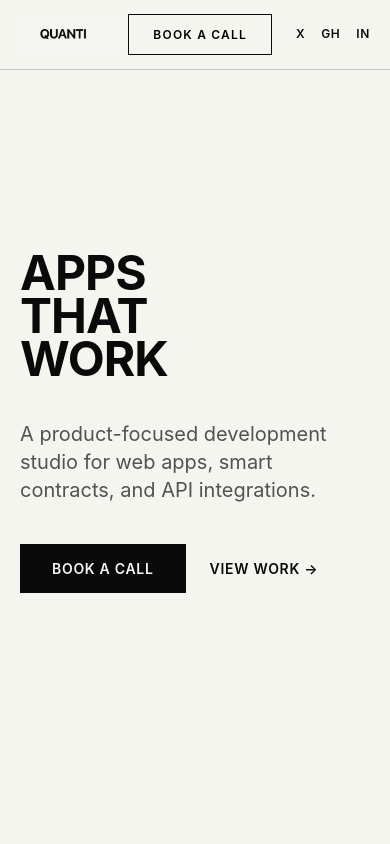
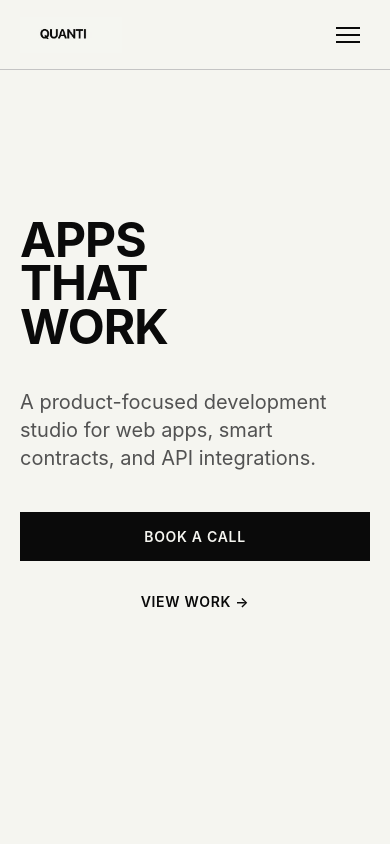
Before and after one commit to quantidexyz/quantide_landing, a React (Vite) app: page / in a window 390 px wide. Shown: the top 844 px of the page. Built offline with nearby package versions, Linux system fonts and the light colour scheme.

Commit message:
chore(ralph): iteration 5 progress

```diff
--- a/src/App.css
+++ b/src/App.css
@@ -129,6 +129,116 @@ button {
   font-size: 0.75rem;
   font-weight: 600;
   letter-spacing: 0.05em;
+}
+
+/* Hamburger Menu Button */
+.hamburger-btn {
+  display: none;
+  flex-direction: column;
+  justify-content: center;
+  align-items: center;
+  width: 44px;
+  height: 44px;
+  padding: 8px;
+  gap: 5px;
+  cursor: pointer;
+  background: transparent;
+  border: none;
+}
+
+.hamburger-line {
+  display: block;
+  width: 24px;
+  height: 2px;
+  background: var(--black);
+  transition: var(--transition-fast);
+}
+
+.hamburger-line.open:nth-child(1) {
+  transform: translateY(7px) rotate(45deg);
+}
+
+.hamburger-line.open:nth-child(2) {
+  opacity: 0;
+}
+
+.hamburger-line.open:nth-child(3) {
+  transform: translateY(-7px) rotate(-45deg);
+}
+
+/* Mobile Menu Overlay */
+.mobile-menu {
+  display: none;
+  position: fixed;
+  top: 70px;
+  left: 0;
+  right: 0;
+  bottom: 0;
+  background: var(--off-white);
+  z-index: 999;
+  opacity: 0;
+  visibility: hidden;
+  transition: var(--transition-medium);
+}
+
+.mobile-menu.open {
+  opacity: 1;
+  visibility: visible;
+}
+
+.mobile-menu-content {
+  display: flex;
+  flex-direction: column;
+  padding: 40px 20px;
+  height: 100%;
+}
+
+.mobile-nav-link {
+  font-size: 1.5rem;
+  font-weight: 700;
+  letter-spacing: 0.05em;
+  color: var(--gray-400);
+  padding: 20px 0;
+  text-align: left;
+  border: none;
+  background: transparent;
+  border-bottom: 1px solid var(--gray-200);
+  transition: var(--transition-fast);
+  min-height: 64px;
+}
+
+.mobile-nav-link:hover,
+.mobile-nav-link.active {
+  color: var(--black);
+}
+
+.mobile-menu-footer {
+  margin-top: auto;
+  padding-top: 40px;
+}
+
+.mobile-cta {
+  width: 100%;
+  margin-bottom: 24px;
+}
+
+.mobile-social-icons {
+  display: flex;
+  gap: 24px;
+  justify-content: center;
+  font-size: 1rem;
+  font-weight: 600;
+  letter-spacing: 0.05em;
+  color: var(--gray-500);
+}
+
+.mobile-social-icons span {
+  padding: 12px;
+  min-width: 44px;
+  min-height: 44px;
+  display: flex;
+  align-items: center;
+  justify-content: center;
 }
 
 /* Hero Section */
@@ -677,6 +787,22 @@ button {
     display: none;
   }
 
+  .nav-right .btn-book-call {
+    display: none;
+  }
+
+  .nav-right .social-icons {
+    display: none;
+  }
+
+  .hamburger-btn {
+    display: flex;
+  }
+
+  .mobile-menu {
+    display: block;
+  }
+
   .hero,
   .what-we-build,
   .projects,
@@ -703,4 +829,83 @@ button {
     max-height: 100vh;
     border-radius: 0;
   }
+
+  /* Improve touch targets on mobile */
+  .btn-primary,
+  .btn-outlined,
+  .btn-text {
+    min-height: 48px;
+    padding: 16px 24px;
+  }
+
+  .nav-link {
+    min-height: 44px;
+    padding: 12px 8px;
+  }
+
+  .see-project-btn {
+    min-height: 56px;
+  }
+
+  /* Modal improvements for mobile */
+  .modal-overlay {
+    padding: 0;
+  }
+
+  .modal-header,
+  .modal-hero,
+  .modal-summary,
+  .modal-actions {
+    padding-left: 20px;
+    padding-right: 20px;
+  }
+
+  .modal-close {
+    top: 16px;
+    right: 16px;
+  }
+
+  .summary-grid {
+    grid-template-columns: 1fr 1fr;
+    gap: 16px;
+    padding: 16px;
+  }
+
+  .what-we-did ul {
+    grid-template-columns: 1fr;
+  }
+
+  .modal-actions {
+    flex-direction: column;
+  }
+
+  .modal-actions .btn-secondary,
+  .modal-actions .btn-primary {
+    width: 100%;
+    text-align: center;
+  }
+
+  /* Hero CTA stacking on mobile */
+  .hero-cta {
+    flex-direction: column;
+    align-items: flex-start;
+    gap: 16px;
+  }
+
+  .hero-cta .btn-primary,
+  .hero-cta .btn-text {
+    width: 100%;
+    text-align: center;
+  }
+
+  /* Podcast CTA stacking */
+  .podcast-cta {
+    flex-direction: column;
+    gap: 16px;
+  }
+
+  .podcast-cta .btn-primary {
+    width: 100%;
+    max-width: 280px;
+  }
 }
--- a/src/App.jsx
+++ b/src/App.jsx
@@ -10,7 +10,17 @@ const Logo = () => (
 
 // Navigation Component
 const Navbar = ({ activeSection, setActiveSection }) => {
+  const [mobileMenuOpen, setMobileMenuOpen] = useState(false);
   const sections = ['studio', 'work', 'podcast', 'contact'];
+
+  const handleNavClick = (section) => {
+    setActiveSection(section);
+    setMobileMenuOpen(false);
+  };
+
+  const toggleMobileMenu = () => {
+    setMobileMenuOpen(!mobileMenuOpen);
+  };
 
   return (
     <nav className="navbar">
@@ -29,11 +39,44 @@ const Navbar = ({ activeSection, setActiveSection }) => {
         ))}
       </div>
       <div className="nav-right">
-        <button className="btn-outlined">BOOK A CALL</button>
+        <button className="btn-outlined btn-book-call">BOOK A CALL</button>
         <div className="social-icons">
           <span>X</span>
           <span>GH</span>
           <span>IN</span>
+        </div>
+        <button
+          className="hamburger-btn"
+          onClick={toggleMobileMenu}
+          aria-label="Toggle menu"
+          aria-expanded={mobileMenuOpen}
+        >
+          <span className={`hamburger-line ${mobileMenuOpen ? 'open' : ''}`}></span>
+          <span className={`hamburger-line ${mobileMenuOpen ? 'open' : ''}`}></span>
+          <span className={`hamburger-line ${mobileMenuOpen ? 'open' : ''}`}></span>
+        </button>
+      </div>
+
+      {/* Mobile Menu Overlay */}
+      <div className={`mobile-menu ${mobileMenuOpen ? 'open' : ''}`}>
+        <div className="mobile-menu-content">
+          {sections.map(section => (
+            <button
+              key={section}
+              className={`mobile-nav-link ${activeSection === section ? 'active' : ''}`}
+              onClick={() => handleNavClick(section)}
+            >
+              {section.toUpperCase()}
+            </button>
+          ))}
+          <div className="mobile-menu-footer">
+            <button className="btn-primary mobile-cta">BOOK A CALL</button>
+            <div className="mobile-social-icons">
+              <span>X</span>
+              <span>GH</span>
+              <span>IN</span>
+            </div>
+          </div>
         </div>
       </div>
     </nav>
```
Also changed, not shown: .ralph/TODO.md, 1 other file (tests, documents, lock files or other folders).
